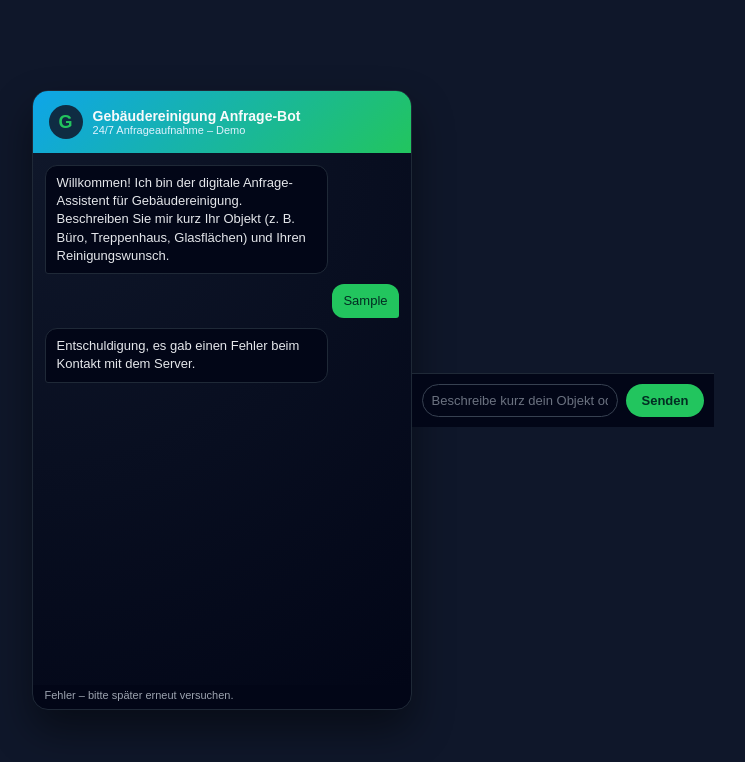
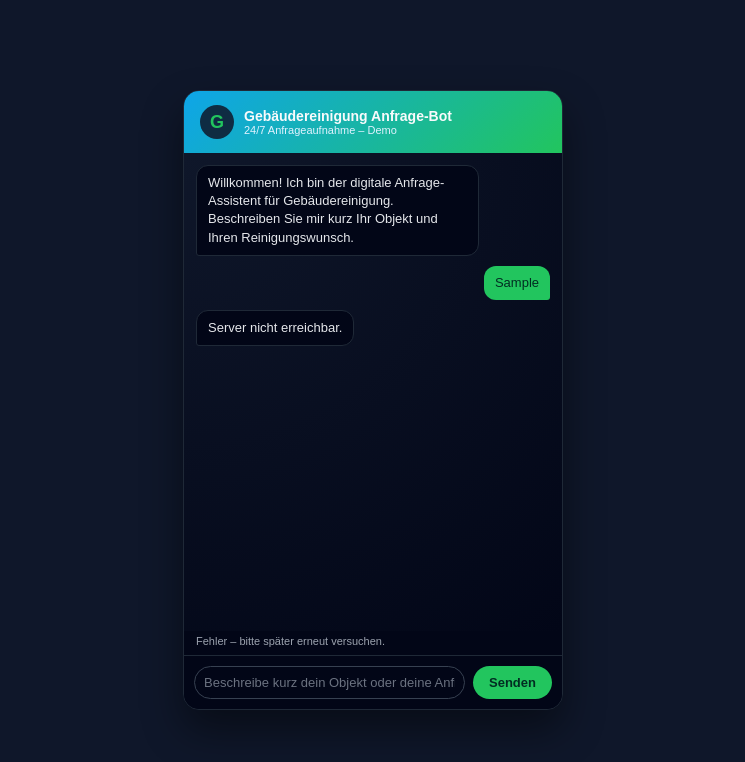
Before and after one commit to jozanovicraphael-ai/gebaeudereinigung-chatbot-demo, a website: page index.html in a window 1280 px wide. Both pictures are taken after typing "Sample" into the empty fields and a click on the button "Senden". Shown: the whole page, without its empty margins (267-1012 px from the left). Drawn offline with Linux system fonts and the light colour scheme; no server answers.

Commit message:
Update index.html

```diff
--- a/index.html
+++ b/index.html
@@ -142,11 +142,12 @@
       </div>
     </div>
     <div id="chatBody" class="chat-body"></div>
+
+    <!-- ✅ FIXED STATUS -->
     <div class="status-line" id="statusLine">
-  Online · Verbunden mit Demo-Server (Render)
-</div>
+      Online · System bereit
+    </div>
 
-    </div>
     <div class="chat-footer">
       <input
         id="chatInput"
@@ -159,15 +160,14 @@
   </div>
 
   <script>
-    const API_URL = "https://gebaeudereinigung-chatbot-demo-esn5.onrender.com/api/chat";
-
+    // ✅ FIXED API
+    const API_URL = "/api/chat";
 
     const chatBody = document.getElementById("chatBody");
     const input = document.getElementById("chatInput");
     const sendBtn = document.getElementById("sendBtn");
     const statusLine = document.getElementById("statusLine");
 
-    // Verlauf an Backend schicken (damit es Kontext hat)
     const messages = [];
 
     function addMessage(role, text) {
@@ -187,14 +187,12 @@
       const text = input.value.trim();
       if (!text) return;
 
-      // UI aktualisieren
       addMessage("user", text);
       input.value = "";
       input.focus();
       sendBtn.disabled = true;
-      statusLine.textContent = "Denke nach… Anfrage wird verarbeitet…";
+      statusLine.textContent = "Denke nach…";
 
-      // Verlauf updaten
       messages.push({ role: "user", content: text });
 
       try {
@@ -204,29 +202,22 @@
           body: JSON.stringify({ messages })
         });
 
-        if (!res.ok) {
-          throw new Error("HTTP " + res.status);
-        }
-
         const data = await res.json();
-        const reply = data.reply || "Es gab ein Problem mit der Antwort.";
+        const reply = data.reply || "Fehler bei der Antwort.";
 
         messages.push({ role: "assistant", content: reply });
         addMessage("assistant", reply);
         statusLine.textContent = "Bereit für die nächste Anfrage.";
+
       } catch (err) {
         console.error(err);
-        addMessage(
-          "assistant",
-          "Entschuldigung, es gab einen Fehler beim Kontakt mit dem Server."
-        );
+        addMessage("assistant", "Server nicht erreichbar.");
         statusLine.textContent = "Fehler – bitte später erneut versuchen.";
       } finally {
         sendBtn.disabled = false;
       }
     }
 
-    // Enter-Taste = senden
     input.addEventListener("keydown", (e) => {
       if (e.key === "Enter") {
         e.preventDefault();
@@ -236,11 +227,9 @@
 
     sendBtn.addEventListener("click", sendMessage);
 
-    // Begrüßungsnachricht
     addMessage(
       "assistant",
-      "Willkommen! Ich bin der digitale Anfrage-Assistent für Gebäudereinigung.\n" +
-      "Beschreiben Sie mir kurz Ihr Objekt (z. B. Büro, Treppenhaus, Glasflächen) und Ihren Reinigungswunsch."
+      "Willkommen! Ich bin der digitale Anfrage-Assistent für Gebäudereinigung.\nBeschreiben Sie mir kurz Ihr Objekt und Ihren Reinigungswunsch."
     );
   </script>
 </body>
```
